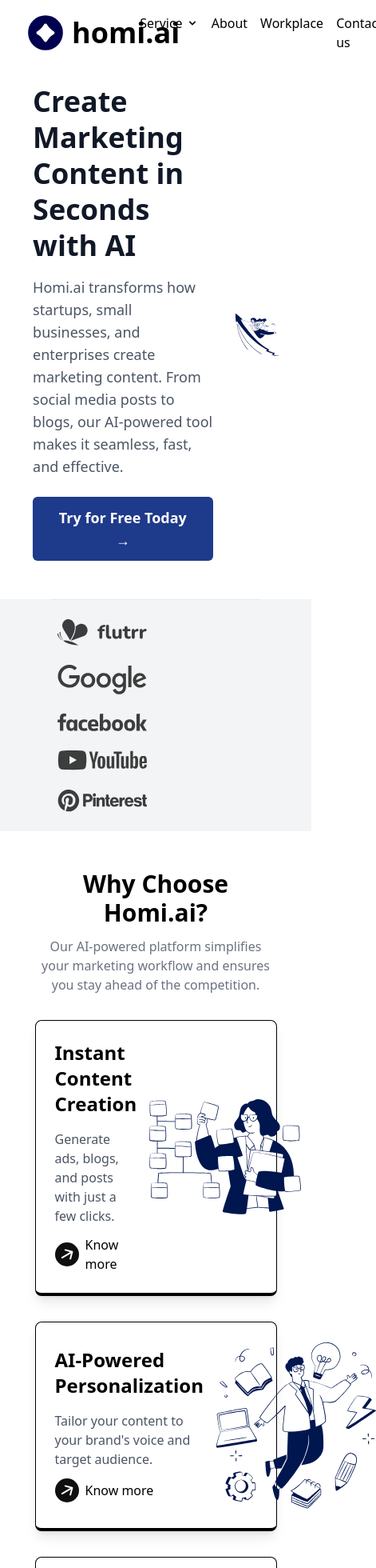
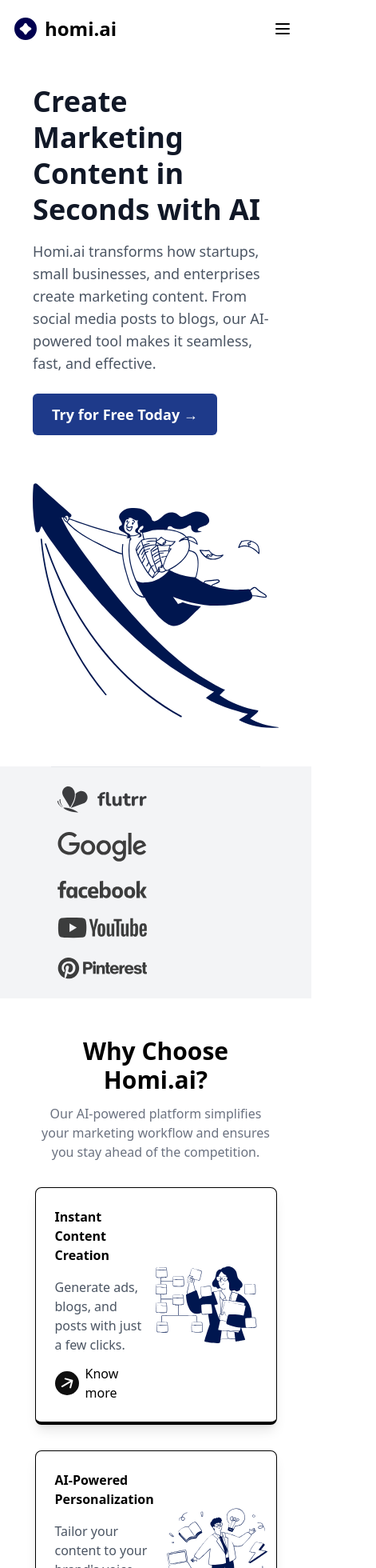
Before and after one commit to flutrrtech/homiai, a React (Vite) app: page / in a window 390 px wide. Shown: the top 1960 px of the page at 80% size, 471 px wide, since content can reach past the window. Built offline with nearby package versions, Linux system fonts and the light colour scheme.

Commit message:
25/11/2024 - [ UI updated for mobile view  ](#01)

```diff
--- a/src/components/layout/Navbar.jsx
+++ b/src/components/layout/Navbar.jsx
@@ -1,18 +1,18 @@
-// components/Navbar.jsx
+import homi_icon from "../../assets/homi_icon.svg";
+
+
 import React, { useState, useRef, useEffect } from "react";
 import { Link } from "react-router-dom";
-import homi_icon from "../../assets/homi_icon.svg";
+import { Menu, X } from "lucide-react";
 import { useAuth } from "../../context/AuthContext";
 
 const Navbar = () => {
   const { isLoggedIn, logout } = useAuth();
   const [isServiceDropdownOpen, setIsServiceDropdownOpen] = useState(false);
-  const [isCaseStudyDropdownOpen, setIsCaseStudyDropdownOpen] = useState(false);
-  const [isResourcesDropdownOpen, setIsResourcesDropdownOpen] = useState(false);
+  const [isMobileMenuOpen, setIsMobileMenuOpen] = useState(false);
 
   const serviceDropdownRef = useRef(null);
-  const caseStudyDropdownRef = useRef(null);
-  const resourcesDropdownRef = useRef(null);
+  const mobileMenuRef = useRef(null);
 
   useEffect(() => {
     const handleClickOutside = (event) => {
@@ -23,16 +23,10 @@
         setIsServiceDropdownOpen(false);
       }
       if (
-        caseStudyDropdownRef.current &&
-        !caseStudyDropdownRef.current.contains(event.target)
+        mobileMenuRef.current &&
+        !mobileMenuRef.current.contains(event.target)
       ) {
-        setIsCaseStudyDropdownOpen(false);
-      }
-      if (
-        resourcesDropdownRef.current &&
-        !resourcesDropdownRef.current.contains(event.target)
-      ) {
-        setIsResourcesDropdownOpen(false);
+        setIsMobileMenuOpen(false);
       }
     };
 
@@ -46,24 +40,20 @@
     setIsServiceDropdownOpen(!isServiceDropdownOpen);
   };
 
-  const toggleCaseStudyDropdown = () => {
-    setIsCaseStudyDropdownOpen(!isCaseStudyDropdownOpen);
-  };
-
-  const toggleResourcesDropdown = () => {
-    setIsResourcesDropdownOpen(!isResourcesDropdownOpen);
+  const toggleMobileMenu = () => {
+    setIsMobileMenuOpen(!isMobileMenuOpen);
   };
 
   return (
-    <header className="fixed top-0 left-0 w-full py-4 px-8 flex justify-between items-center bg-transparent backdrop-blur-lg z-10">
+    <header className="fixed top-0 left-0 w-full py-4 px-4 md:px-8 flex justify-between items-center bg-transparent backdrop-blur-lg z-50">
       <div className="flex items-center w-full justify-between">
         <a href="/" className="flex items-center gap-2">
-          <img src={homi_icon} alt="homi_icon" />
-          <h1 className="text-4xl font-bold">homi.ai</h1>
-          {/* <img src="/homi-logo.svg" alt="Homi.ai Logo" className="h-8 mr-4" /> */}
+          <img src={homi_icon} alt="homi_icon" className="h-8" />
+          <h1 className="text-2xl md:text-4xl font-bold">homi.ai</h1>
         </a>
-        <nav className="space-x-4 relative flex">
-          {/* Service Dropdown */}
+
+        {/* Desktop Navigation */}
+        <nav className="hidden md:flex space-x-6 items-center">
           <div className="relative" ref={serviceDropdownRef}>
             <button
               onClick={toggleServiceDropdown}
@@ -87,53 +77,125 @@
               </svg>
             </button>
             {isServiceDropdownOpen && (
-              <div className="absolute bg-white text-black left-0 mt-2 py-2 w-32  px-4 rounded-md shadow-md z-10">
-                <Link to="/service1">
-                  <a className="block hover:text-gray-300">Service 1</a>
+              <div className="absolute bg-white text-black left-0 mt-2 py-2 w-32 px-4 rounded-md shadow-md">
+                <Link to="/service1" className="block py-1 hover:text-gray-300">
+                  Service 1
                 </Link>
-                <Link to="/service2">
-                  <a className="block hover:text-gray-300">Service 2</a>
+                <Link to="/service2" className="block py-1 hover:text-gray-300">
+                  Service 2
                 </Link>
-                <Link to="/service3">
-                  <a className="block hover:text-gray-300">Service 3</a>
+                <Link to="/service3" className="block py-1 hover:text-gray-300">
+                  Service 3
                 </Link>
               </div>
             )}
           </div>
-          <div>
-            <Link to="/">
-              <p>About</p>
+          <Link to="/" className="hover:text-gray-300">
+            About
+          </Link>
+          <Link to="/workplace" className="hover:text-gray-300">
+            Workplace
+          </Link>
+          <Link to="/contact" className="hover:text-gray-300">
+            Contact us
+          </Link>
+          {isLoggedIn ? (
+            <Link to="/login">
+              <span
+                onClick={logout}
+                className="bg-blue-900 border border-white text-white hover:bg-white hover:text-blue-900 px-6 py-2 rounded"
+              >
+                Logout
+              </span>
             </Link>
-          </div>
-          <div>
-            <Link to="/workplace">
-              <p>Workplace</p>
+          ) : (
+            <Link to="/login">
+              <span className="bg-blue-900 border border-white text-white hover:bg-white hover:text-blue-900 px-6 py-2 rounded">
+                Get started
+              </span>
             </Link>
-          </div>
-          <div className="flex items-center space-x-4">
-            <Link to="/contact">
-              <a className="hover:text-gray-300">Contact us</a>
+          )}
+        </nav>
+
+        {/* Mobile Menu Button */}
+        <button
+          className="md:hidden p-2 focus:outline-none"
+          onClick={toggleMobileMenu}
+          aria-label="Toggle mobile menu"
+        >
+          {isMobileMenuOpen ? <X size={24} /> : <Menu size={24} />}
+        </button>
+      </div>
+
+      {/* Mobile Menu */}
+      {isMobileMenuOpen && (
+        <div
+          ref={mobileMenuRef}
+          className="absolute top-full left-0 w-full bg-white shadow-lg md:hidden"
+        >
+          <nav className="flex flex-col p-4 space-y-4">
+            <div className="relative">
+              <button
+                onClick={toggleServiceDropdown}
+                className="w-full text-left text-black flex items-center justify-between"
+              >
+                Service
+                <svg
+                  className={`h-4 w-4 transition-transform ${
+                    isServiceDropdownOpen ? "transform rotate-180" : ""
+                  }`}
+                  viewBox="0 0 20 20"
+                  fill="currentColor"
+                >
+                  <path
+                    fillRule="evenodd"
+                    d="M5.293 7.293a1 1 0 011.414 0L10 10.586l3.293-3.293a1 1 0 111.414 1.414l-4 4a1 1 0 01-1.414 0l-4-4a1 1 0 010-1.414z"
+                    clipRule="evenodd"
+                  />
+                </svg>
+              </button>
+              {isServiceDropdownOpen && (
+                <div className="pl-4 mt-2 space-y-2">
+                  <Link to="/service1" className="block text-black hover:text-gray-600">
+                    Service 1
+                  </Link>
+                  <Link to="/service2" className="block text-black hover:text-gray-600">
+                    Service 2
+                  </Link>
+                  <Link to="/service3" className="block text-black hover:text-gray-600">
+                    Service 3
+                  </Link>
+                </div>
+              )}
+            </div>
+            <Link to="/" className="text-black hover:text-gray-600">
+              About
+            </Link>
+            <Link to="/workplace" className="text-black hover:text-gray-600">
+              Workplace
+            </Link>
+            <Link to="/contact" className="text-black hover:text-gray-600">
+              Contact us
             </Link>
             {isLoggedIn ? (
-              <Link to={"/login"}>
-                {" "}
+              <Link to="/login">
                 <span
                   onClick={logout}
-                  className="bg-blue-900 border border-white text-white hover:bg-white hover:text-blue-900 px-6 py-2 rounded"
+                  className="block w-full text-center bg-blue-900 text-white hover:bg-blue-800 px-6 py-2 rounded"
                 >
                   Logout
-                </span>{" "}
+                </span>
               </Link>
             ) : (
               <Link to="/login">
-                <span className="bg-blue-900 border border-white text-white hover:bg-white hover:text-blue-900 px-6 py-2 rounded">
+                <span className="block w-full text-center bg-blue-900 text-white hover:bg-blue-800 px-6 py-2 rounded">
                   Get started
                 </span>
               </Link>
             )}
-          </div>
-        </nav>
-      </div>
+          </nav>
+        </div>
+      )}
     </header>
   );
 };
--- a/src/components/sections/HeroSection.jsx
+++ b/src/components/sections/HeroSection.jsx
@@ -14,7 +14,7 @@
     <>
       <section className="bg-white py-6 lg:py-24 px-6 lg:px-12 flex flex-col items-center justify-between">
         {/* Text Section */}
-        <div className="flex items-center justify-between w-[90%] m-auto gap-7">
+        <div className="flex flex-col sm:flex-row items-center justify-between w-[90%] m-auto gap-7">
           <div>
             <h1 className="text-4xl lg:text-5xl font-bold text-gray-900 mb-4 leading-tight">
               Create Marketing Content in Seconds with AI
--- a/src/components/sections/MarketingThatWorksSection.jsx
+++ b/src/components/sections/MarketingThatWorksSection.jsx
@@ -5,7 +5,7 @@
     return (
       <div className="bg-[#F5F8FF] mt-8 rounded-lg border-b-4 border border-black shadow-lg  p-8 flex items-center w-[85%] m-auto justify-between">
         <div>
-          <h2 className="text-2xl font-bold mb-4">Marketing That Works as Hard as You Do</h2>
+          <h2 className="text-lg sm:text-2xl font-bold mb-4">Marketing That Works as Hard as You Do</h2>
           <p className="text-gray-600 mb-8">
             Contact us today to learn more about how our digital marketing services can help your business grow and succeed online.
           </p>
--- a/src/components/sections/WhyChooseUs.jsx
+++ b/src/components/sections/WhyChooseUs.jsx
@@ -4,6 +4,51 @@
 import why_us_two from "../../assets/why_us_two.svg";
 import why_us_three from "../../assets/why_us_three.svg";
 import why_us_four from "../../assets/why_us_four.svg";
+
+const whyChooseUsData = [
+  {
+    id: 1,
+    title: "Instant Content Creation",
+    description: "Generate ads, blogs, and posts with just a few clicks.",
+    image: why_us_one,
+    alt: "Instant Content Creation",
+  },
+  {
+    id: 2,
+    title: "AI-Powered Personalization",
+    description: "Tailor your content to your brand's voice and target audience.",
+    image: why_us_two,
+    alt: "AI-Powered Personalization",
+  },
+  {
+    id: 3,
+    title: "Multi-Platform Support",
+    description: "Export content for social media, websites, blogs, and more.",
+    image: why_us_three,
+    alt: "Multi-Platform Support",
+  },
+  {
+    id: 4,
+    title: "Insights and Analytics",
+    description: "Track content performance to refine your marketing strategy.",
+    image: why_us_four,
+    alt: "Insights and Analytics",
+  },
+];
+
+const FeatureCard = ({ title, description, image, alt }) => (
+  <div className="bg-white border-black border-b-4 border border-black rounded-lg shadow-lg p-6 flex items-center gap-4">
+    <div>
+      <h2 className="text-md sm:text-2xl font-bold mb-4">{title}</h2>
+      <p className="text-gray-600">{description}</p>
+      <a href="#" className="mt-3 hover:underline flex gap-2 items-center">
+        <img src={arrow} alt="arrow" />
+        <span>Know more</span>
+      </a>
+    </div>
+    <img src={image} className="w-[50%] sm:w-full" alt={alt} />
+  </div>
+);
 
 const WhyChooseUs = () => {
   return (
@@ -17,82 +62,16 @@
           you stay ahead of the competition.
         </p>
       </div>
-      <div className="grid grid-cols-1  sm:grid-cols-2 gap-8 max-w-6xl mx-auto">
-        {/* Instant Content Creation */}
-        <div className="bg-white border-black border-b-4 border border-black rounded-lg shadow-lg p-6 flex items-center gap-4">
-          <div>
-            <h2 className="text-2xl font-bold mb-4">
-              Instant Content Creation
-            </h2>
-            <p className="text-gray-600">
-              Generate ads, blogs, and posts with just a few clicks.
-            </p>
-            <a
-              href="#"
-              className="mt-3  hover:underline flex gap-2 items-center"
-            >
-              <img src={arrow} alt="arrow" />
-              <span>Know more </span>
-            </a>
-          </div>
-          <img src={why_us_one} alt="Instant Content Creation" />
-        </div>
-
-        {/* AI-Powered Personalization */}
-        <div className="bg-white border-black border-b-4 border border-black rounded-lg shadow-lg p-6 flex items-center gap-4">
-          <div>
-            <h2 className="text-2xl font-bold mb-4">
-              AI-Powered Personalization
-            </h2>
-            <p className="text-gray-600">
-              Tailor your content to your brand's voice and target audience.
-            </p>
-            <a
-              href="#"
-              className="mt-3  hover:underline flex gap-2 items-center"
-            >
-              <img src={arrow} alt="arrow" />
-              <span>Know more </span>
-            </a>
-          </div>
-          <img src={why_us_two} alt="AI-Powered Personalization" />
-        </div>
-
-        {/* Multi-Platform Support */}
-        <div className="bg-white border-black border-b-4 border border-black rounded-lg shadow-lg p-6 flex items-center gap-4">
-          <div>
-            <h2 className="text-2xl font-bold mb-4">Multi-Platform Support</h2>
-            <p className="text-gray-600">
-              Export content for social media, websites, blogs, and more.
-            </p>
-            <a
-              href="#"
-              className="mt-3 hover:underline flex gap-2 items-center"
-            >
-              <img src={arrow} alt="arrow" />
-              <span>Know more </span>
-            </a>
-          </div>
-          <img src={why_us_three} alt="Multi-Platform Support" />
-        </div>
-
-        {/* Insights and Analytics */}
-        <div className="bg-white border-black border-b-4 border border-black rounded-lg shadow-lg p-6 flex items-center gap-4">
-          <div>
-            <h2 className="text-2xl font-bold mb-4">Insights and Analytics</h2>
-            <p className="text-gray-600">
-              Track content performance to refine your marketing strategy.
-            </p>
-            <a
-              href="#"
-              className="mt-3  hover:underline flex gap-2 items-center"
-            >
-              <img src={arrow} alt="arrow" />
-              <span>Know more </span>
-            </a>
-          </div>
-          <img src={why_us_four} alt="Insights and Analytics" />
-        </div>
+      <div className="grid grid-cols-1 sm:grid-cols-2 gap-8 max-w-6xl mx-auto">
+        {whyChooseUsData.map((feature) => (
+          <FeatureCard
+            key={feature.id}
+            title={feature.title}
+            description={feature.description}
+            image={feature.image}
+            alt={feature.alt}
+          />
+        ))}
       </div>
     </div>
   );
```
